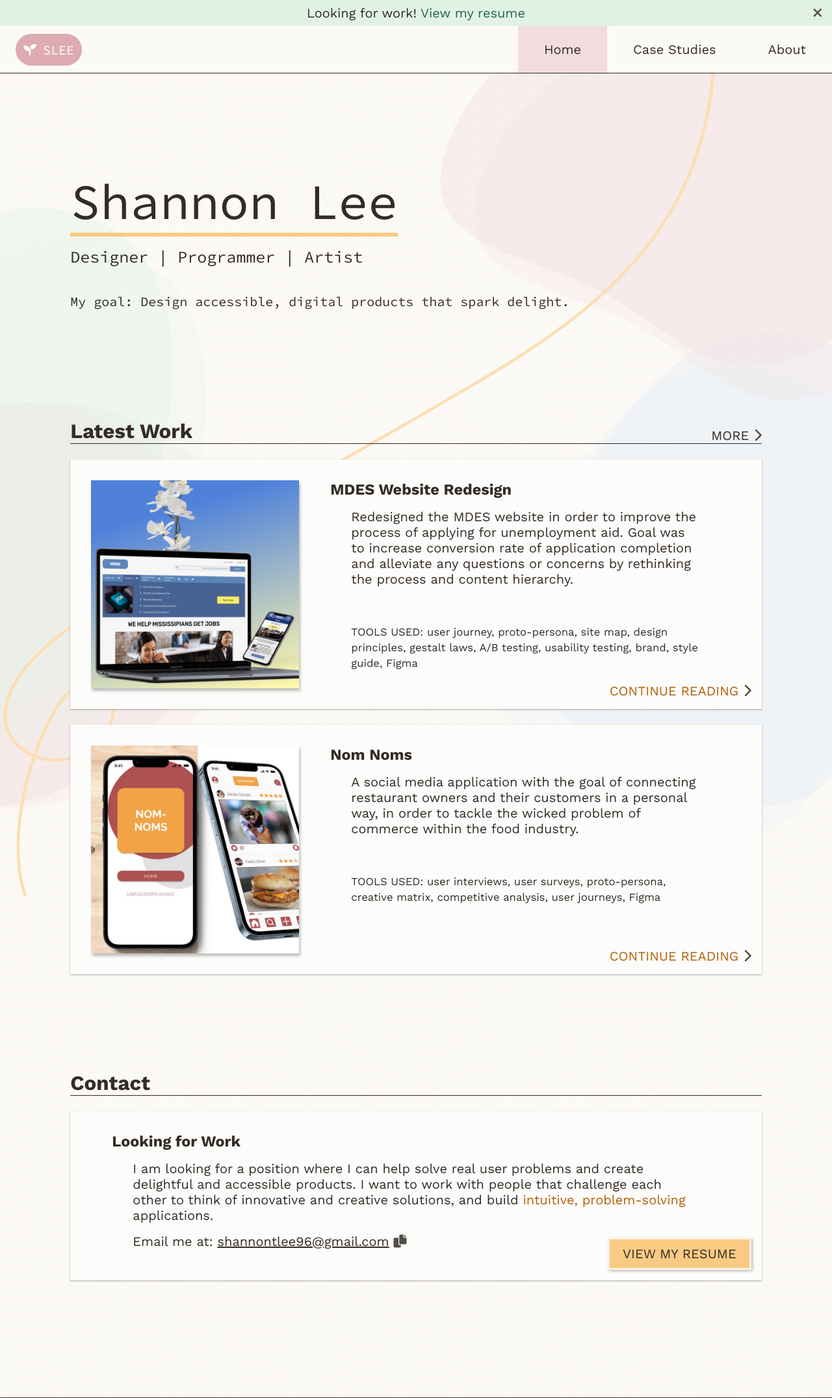
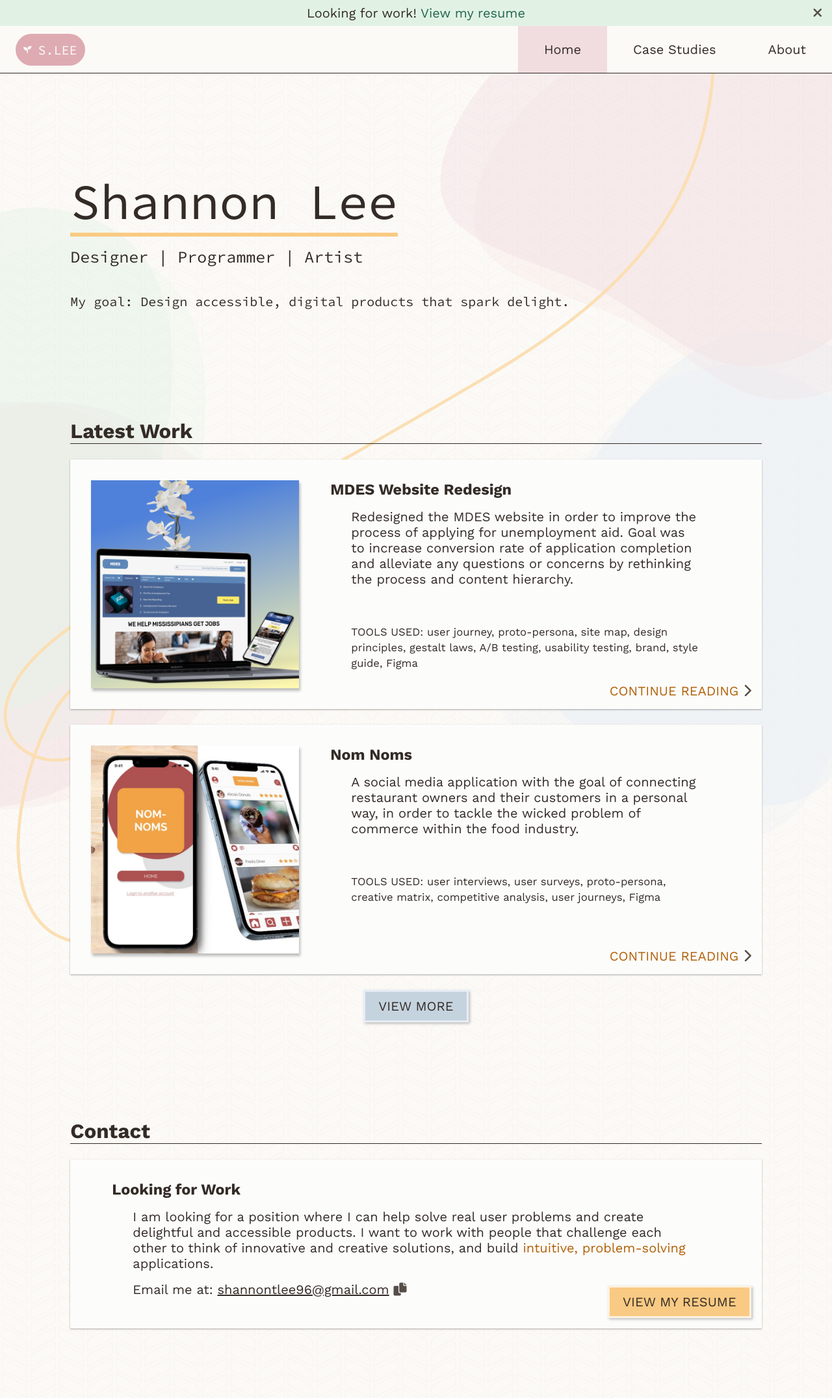
Before and after one commit to Leest1/leest1.github.io_2022, a PHP site: page / in a window 1280 px wide. Shown: the top 2151 px of the page at 65% size. Run offline with PHP 8.4, Linux system fonts and the light colour scheme.

Commit message:
move case studies button

```diff
--- a/index.html
+++ b/index.html
@@ -33,16 +33,16 @@
       <a target="_blank" rel="noopener noreferrer" class="resume">
         View my resume
       </a>
-      <a class="close" id="bannerXMark">
+      <a class="close" id="bannerXMark" tabindex="0">
         <span aria-hidden="true" class="fa-solid fa-xmark"> </span
       ></a>
     </div>
     <!-- primary navigation -->
     <header class="primary-navigation">
       <div class="row justify-space-between">
-        <a href="./index.html" class="logo"
-          ><span aria-hidden="true" class="fa-solid fa-seedling"></span
-          >&ensp;SLEE
+        <a href="./index.html" class="logo">
+          <span aria-hidden="true" class="fa-solid fa-seedling fa-2xs"></span
+          >&ensp;S.LEE
         </a>
         <a
           href="#menu"
@@ -75,13 +75,11 @@
         <section class="case-studies">
           <header>
             <h1>Latest Work</h1>
-            <a href="/case-studies.html"
-              >MORE
-              <span aria-hidden="true" class="fa-solid fa-chevron-right"></span
-            ></a>
           </header>
           <div class="case-studies" id="latest-work">
           </div>
+          <a href="/case-studies.html" class="align-self-center cta-link btn-default btn-secondary"
+            >VIEW MORE</a>
         </section>
         <section class="contact">
           <header>
--- a/style/_components.scss
+++ b/style/_components.scss
@@ -110,6 +110,21 @@
     }
 }
 
+.btn-secondary {
+    background-color: $blue-default;
+    border: 3px solid $blue-light;
+    box-shadow: 2px 2px 4px rgba(0, 0, 0, 0.25), inset 0 0 0 0 $blue-light;
+
+    &:hover,&:focus {
+        box-shadow: 2px 2px 4px rgba(0, 0, 0, 0.25), inset 20rem 0 0 0 $blue-light;
+    }
+
+    &:active {
+        box-shadow: inset 2px 2px 4px rgba(0, 0, 0, 0.25), inset 20rem 0 0 0 $blue-light;
+    }
+}
+
+
 blockquote {
     display: flex;
     flex-direction: column;
--- a/style/main.css
+++ b/style/main.css
@@ -237,6 +237,18 @@
 }
 .btn-default:active {
   box-shadow: inset 2px 2px 4px rgba(0, 0, 0, 0.25), inset 20rem 0 0 0 #FDF2E1;
+}
+
+.btn-secondary {
+  background-color: #C5D3DE;
+  border: 3px solid #E6EDF6;
+  box-shadow: 2px 2px 4px rgba(0, 0, 0, 0.25), inset 0 0 0 0 #E6EDF6;
+}
+.btn-secondary:hover, .btn-secondary:focus {
+  box-shadow: 2px 2px 4px rgba(0, 0, 0, 0.25), inset 20rem 0 0 0 #E6EDF6;
+}
+.btn-secondary:active {
+  box-shadow: inset 2px 2px 4px rgba(0, 0, 0, 0.25), inset 20rem 0 0 0 #E6EDF6;
 }
 
 blockquote {
```
Also changed, not shown: about.html (+7 -7 lines), case-studies.html (+5 -5 lines), jquery.js, 1 other file.
